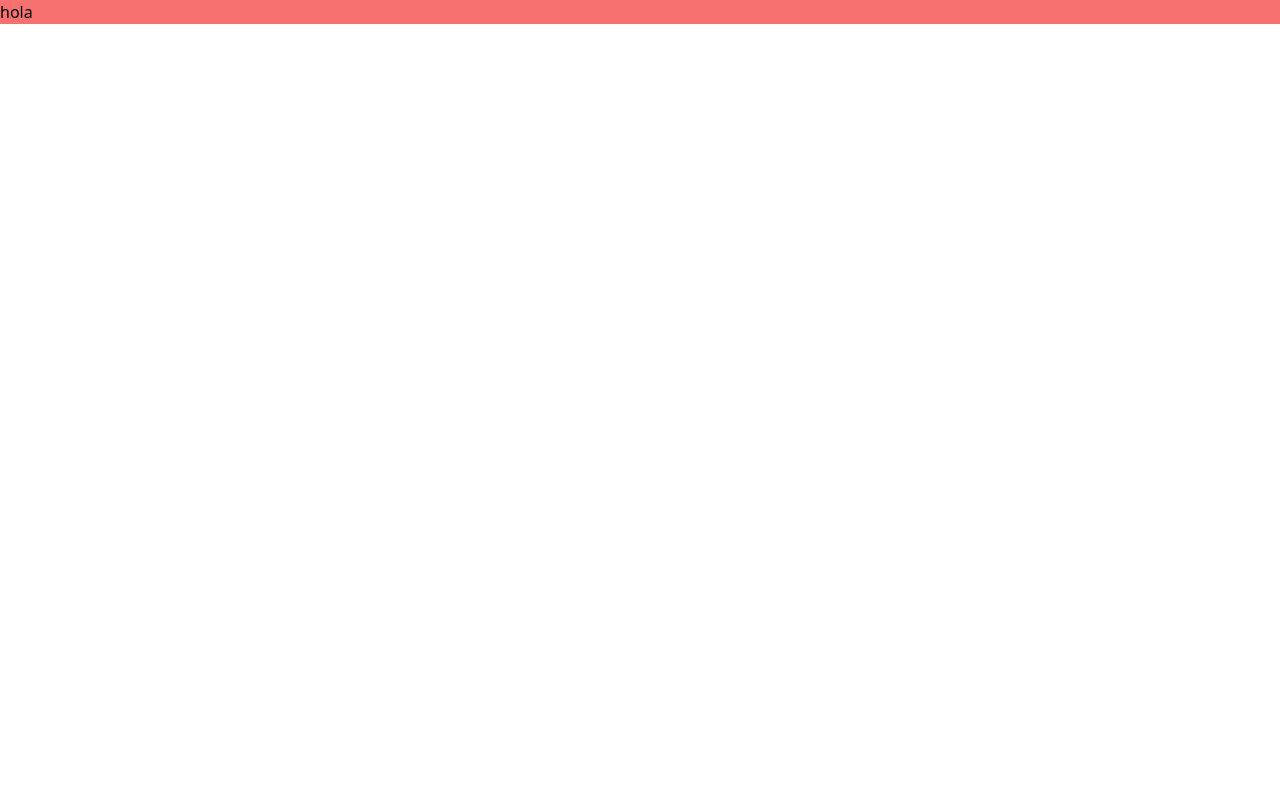
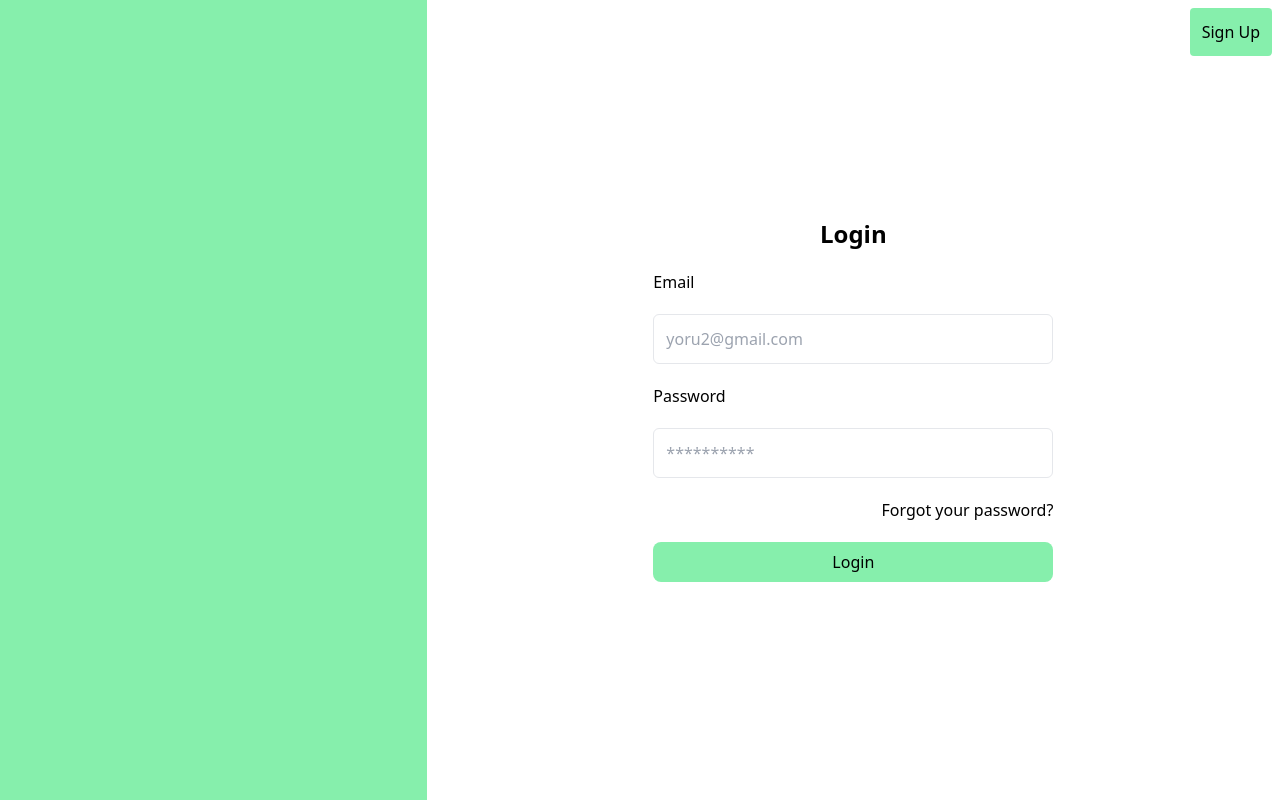
Before and after one commit to Cold2324/Auth-Page, a React (Vite) app: page / in a window 1280 px wide. Built offline with nearby package versions, Linux system fonts and the light colour scheme.

Commit message:
Login Page UI Written

```diff
--- a/src/App.jsx
+++ b/src/App.jsx
@@ -1,7 +1,33 @@
 export default function App() {
   return (
-    <div className="bg-red-400">
-      hola
-    </div>
+    <main className="h-screen w-[100%] flex">
+      <button className="absolute right-2 top-2 bg-green-300 p-3 rounded ">
+        Sign Up
+      </button>
+      <div className="bg-green-300 w-[500px] h-screen"></div>
+      <section className="w-[1000px] flex items-center justify-center">
+        <div className="flex flex-col gap-5 w-[400px]">
+          <div className="flex justify-center">
+            <p className="font-bold text-2xl">Login</p>
+          </div>
+          <p>Email</p>
+          <input
+            className="outline-none p-3 border rounded-md border-gray-200"
+            type="email"
+            name="email"
+            placeholder="yoru2@gmail.com"
+          />
+          <p>Password</p>
+          <input
+            className="outline-none p-3 border rounded-md border-gray-200"
+            type="password"
+            name="password"
+            placeholder="**********"
+          />
+          <p className="self-end">Forgot your password?</p>
+          <button className="bg-green-300 p-2 rounded-lg">Login</button>
+        </div>
+      </section>
+    </main>
   )
 }
```
Also changed, not shown: 1 other file (tests, documents, lock files or other folders).
